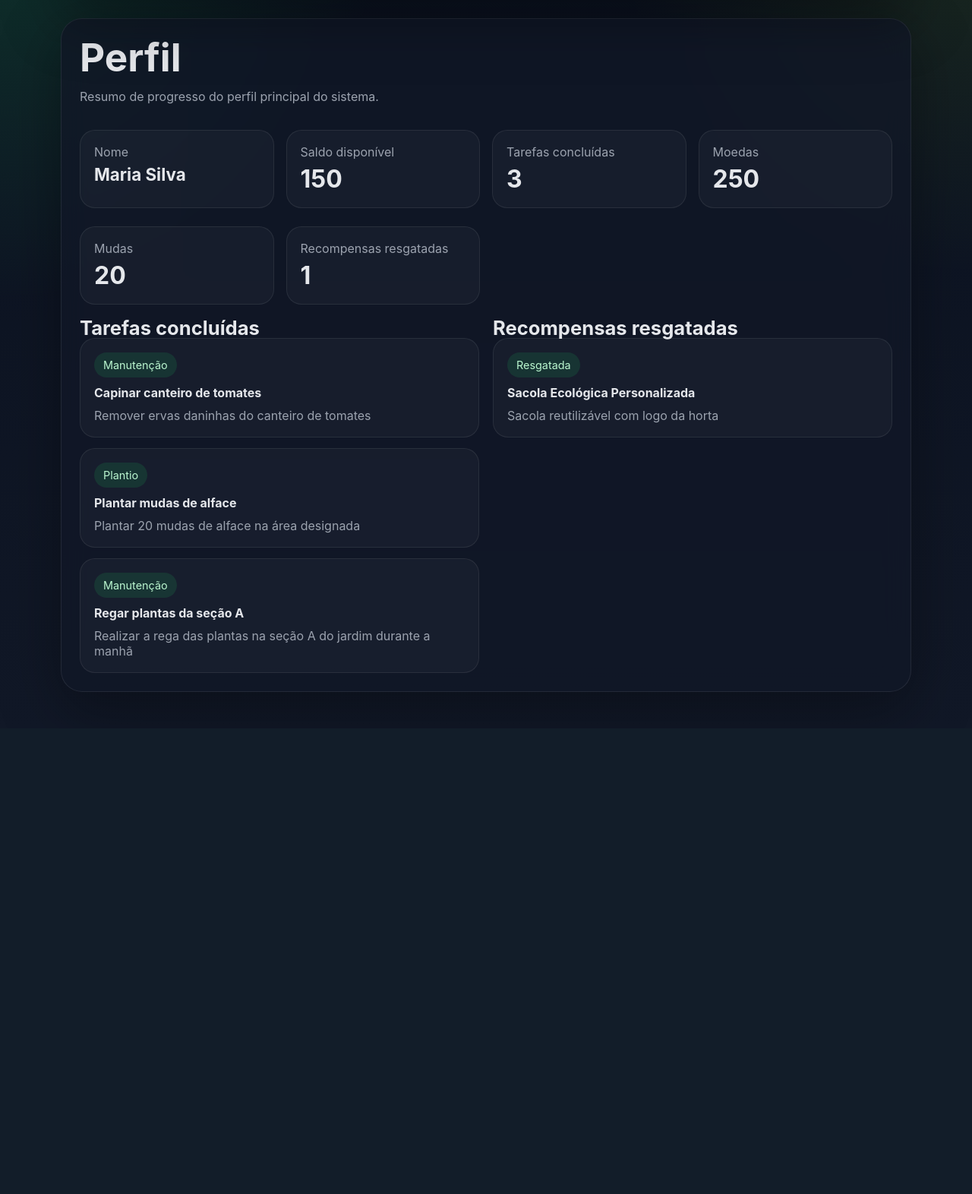
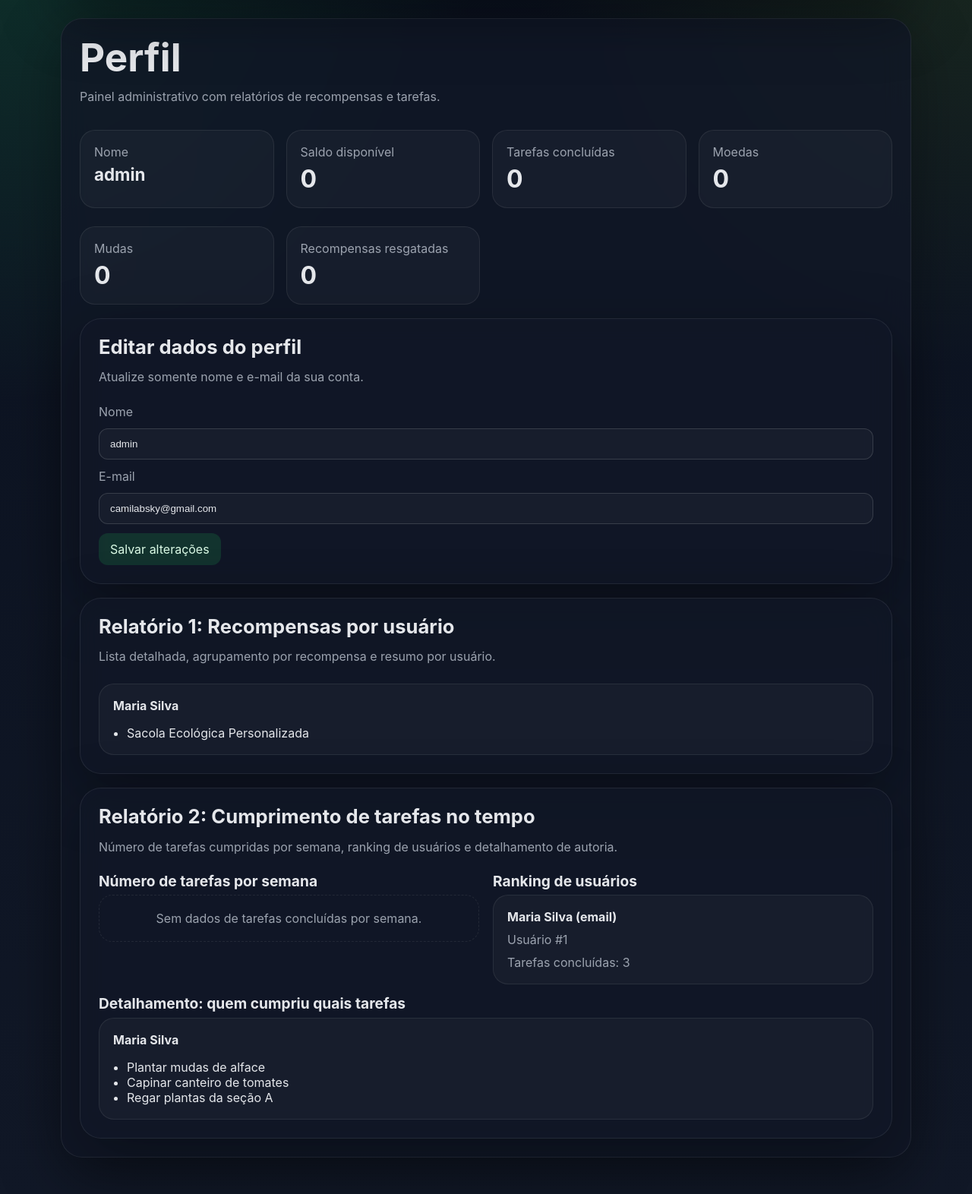
Before and after one commit to camilabsky/couve-backend-webdev, a Django app: page /perfil/ in a window 1280 px wide. Shown: the part 104-1676 px from the top of the page at 76% size. Before the commit the page ends 1019 px from the top, so only its background shows below. Run offline with Django 5.2, Linux system fonts and the light colour scheme; a user stored in the database is signed in; data comes from the database, SQL or seed files in the repository; both versions use the stored data as it was after the commit.

Commit message:
feat: finalizar cadastro, perfil e relatorios administrativos

```diff
--- a/app/templates/app/base.html
+++ b/app/templates/app/base.html
@@ -312,6 +312,7 @@
             {% elif public_header %}
             <nav class="nav">
                 <a href="{% url 'login' %}">Login</a>
+                <a href="{% url 'cadastro' %}">Cadastro</a>
             </nav>
             {% endif %}
         </header>
--- a/app/templates/app/perfil.html
+++ b/app/templates/app/perfil.html
@@ -7,7 +7,13 @@
     <div class="section-head">
         <div>
             <h1 class="section-title">Perfil</h1>
-            <p class="section-subtitle">Resumo de progresso do perfil principal do sistema.</p>
+            <p class="section-subtitle">
+                {% if is_admin %}
+                Painel administrativo com relatórios de recompensas e tarefas.
+                {% else %}
+                Resumo de progresso do seu perfil.
+                {% endif %}
+            </p>
         </div>
     </div>
 
@@ -42,6 +48,124 @@
         </div>
     </div>
 
+    <section class="panel" style="margin-top: 18px;">
+        <div class="section-head" style="margin-bottom: 10px;">
+            <div>
+                <h2 class="section-title" style="font-size: 1.6rem;">Editar dados do perfil</h2>
+                <p class="section-subtitle">Atualize somente nome e e-mail da sua conta.</p>
+            </div>
+        </div>
+
+        <form method="post" class="list" style="gap: 12px;">
+            {% csrf_token %}
+
+            <label class="muted" for="nome">Nome</label>
+            <input
+                id="nome"
+                name="nome"
+                type="text"
+                value="{{ perfil.nome }}"
+                required
+                style="width: 100%; padding: 12px 14px; border-radius: 12px; border: 1px solid rgba(255,255,255,0.14); background: rgba(255,255,255,0.03); color: var(--text);"
+            />
+
+            <label class="muted" for="email">E-mail</label>
+            <input
+                id="email"
+                name="email"
+                type="email"
+                value="{{ perfil.email|default:'' }}"
+                required
+                style="width: 100%; padding: 12px 14px; border-radius: 12px; border: 1px solid rgba(255,255,255,0.14); background: rgba(255,255,255,0.03); color: var(--text);"
+            />
+
+            <button class="button" type="submit" style="width: fit-content;">Salvar alterações</button>
+        </form>
+    </section>
+
+    {% if is_admin %}
+    <section class="panel" style="margin-top: 18px;">
+        <div class="section-head" style="margin-bottom: 10px;">
+            <div>
+                <h2 class="section-title" style="font-size: 1.6rem;">Relatório 1: Recompensas por usuário</h2>
+                <p class="section-subtitle">Lista detalhada, agrupamento por recompensa e resumo por usuário.</p>
+            </div>
+        </div>
+
+        {% regroup report_recompensas_detalhadas by id_perfil.nome as recompensas_por_usuario %}
+        <div class="list">
+            {% for grupo in recompensas_por_usuario %}
+            <article class="list-item">
+                <strong>{{ grupo.grouper }}</strong>
+                <ul style="margin: 6px 0 0 18px; padding: 0;">
+                    {% for item in grupo.list %}
+                    <li>{{ item.id_recompensa.nome }}</li>
+                    {% endfor %}
+                </ul>
+            </article>
+            {% empty %}
+            <div class="empty">Nenhum resgate encontrado com os filtros selecionados.</div>
+            {% endfor %}
+        </div>
+    </section>
+
+    <section class="panel" style="margin-top: 18px;">
+        <div class="section-head" style="margin-bottom: 10px;">
+            <div>
+                <h2 class="section-title" style="font-size: 1.6rem;">Relatório 2: Cumprimento de tarefas no tempo</h2>
+                <p class="section-subtitle">Número de tarefas cumpridas por semana, ranking de usuários e detalhamento de autoria.</p>
+            </div>
+        </div>
+
+        <div class="grid-2">
+            <div>
+                <h3 class="section-title" style="font-size: 1.2rem; margin-bottom: 8px;">Número de tarefas por semana</h3>
+                <div class="list">
+                    {% for row in report_tarefas_serie_temporal %}
+                    <article class="list-item">
+                        <strong>{{ row.periodo|date:'d/m/Y' }}</strong>
+                        <span class="muted">Concluídas: {{ row.total }}</span>
+                    </article>
+                    {% empty %}
+                    <div class="empty">Sem dados de tarefas concluídas por semana.</div>
+                    {% endfor %}
+                </div>
+            </div>
+
+            <div>
+                <h3 class="section-title" style="font-size: 1.2rem; margin-bottom: 8px;">Ranking de usuários</h3>
+                <div class="list">
+                    {% for row in report_tarefas_ranking %}
+                    <article class="list-item">
+                        <strong>{{ row.id_perfil__nome }}{% if row.id_perfil__email %} ({{ row.id_perfil__email }}){% endif %}</strong>
+                        <span class="muted">Usuário #{{ row.id_perfil }}</span>
+                        <span class="muted">Tarefas concluídas: {{ row.total_concluidas }}</span>
+                    </article>
+                    {% empty %}
+                    <div class="empty">Sem dados para ranking de usuários.</div>
+                    {% endfor %}
+                </div>
+            </div>
+        </div>
+
+        <h3 class="section-title" style="font-size: 1.2rem; margin: 16px 0 8px;">Detalhamento: quem cumpriu quais tarefas</h3>
+        {% regroup report_tarefas_detalhadas by id_perfil.nome as tarefas_por_usuario %}
+        <div class="list">
+            {% for grupo in tarefas_por_usuario %}
+            <article class="list-item">
+                <strong>{{ grupo.grouper }}</strong>
+                <ul style="margin: 6px 0 0 18px; padding: 0;">
+                    {% for tarefa in grupo.list %}
+                    <li>{{ tarefa.titulo }}</li>
+                    {% endfor %}
+                </ul>
+            </article>
+            {% empty %}
+            <div class="empty">Nenhuma tarefa concluída registrada.</div>
+            {% endfor %}
+        </div>
+    </section>
+    {% else %}
     <div class="grid-2" style="margin-top: 18px;">
         <div>
             <h2 class="section-title" style="font-size: 1.6rem;">Tarefas concluídas</h2>
@@ -73,6 +197,7 @@
             </div>
         </div>
     </div>
+    {% endif %}
     {% else %}
     <div class="empty">Nenhum perfil encontrado no banco de dados.</div>
     {% endif %}
--- a/app/urls.py
+++ b/app/urls.py
@@ -7,8 +7,8 @@ router.register('recompensas-api', views.RecompensasViewSet, basename='recompens
 
 
 urlpatterns = [
+    path('', views.landing_page, name='landing'),
     path('', include(router.urls)),
-    path('', views.landing_page, name='landing'),
     path('home/', views.home, name='home'),
     path('tarefas/', views.tarefas_page, name='tarefas'),
     path('tarefas/<int:tarefa_id>/aceitar/', views.aceitar_tarefa_page, name='aceitar_tarefa_page'),
@@ -28,5 +28,6 @@ urlpatterns = [
     path('resgatar_recompensa', views.resgatar_recompensa),
     path("me/", views.me, name="me"),
     path("login/", views.login_page, name="login"),
+    path("cadastro/", views.cadastro_page, name="cadastro"),
     path("logout/", views.logout_page, name="logout"),
     ]
--- a/app/views.py
+++ b/app/views.py
@@ -1,6 +1,9 @@
 from django.contrib import messages
+from django.contrib.auth import authenticate, get_user_model, login, logout
 from django.db import transaction
 from django.shortcuts import get_object_or_404, redirect, render
+from django.contrib.auth.decorators import login_required
+from django.utils import timezone
 from rest_framework.decorators import api_view
 from rest_framework.response import Response
 from rest_framework import viewsets
@@ -8,15 +11,12 @@ from rest_framework.permissions import AllowAny, IsAuthenticated, SAFE_METHODS
 from rest_framework_simplejwt.authentication import JWTAuthentication
 from django.db.models import Sum, Count, Value
 from django.db.models.functions import Coalesce
+from django.db.models.functions import TruncWeek
 from .models import Tarefas, Perfil, Recompensas, PerfilRecompensas
 from .serializers import RecompensasSerializer
 from rest_framework import permissions
-from rest_framework.response import Response
 from rest_framework.decorators import api_view, permission_classes
-from django.contrib.auth.decorators import login_required
-from django.contrib.auth import authenticate, login, logout
-from django.contrib import messages
-from django.shortcuts import render, redirect
+User = get_user_model()
 
 # # Endpoint público para teste
 # @api_view(['GET'])
@@ -36,8 +36,19 @@ def me(request):
         "last_name": request.user.last_name,
     })
 
-def get_active_profile():
-    return Perfil.objects.order_by('id').first()
+def get_or_create_user_profile(user):
+    if not user.is_authenticated:
+        return None
+
+    profile, _ = Perfil.objects.get_or_create(
+        user=user,
+        defaults={
+            'nome': user.get_full_name() or user.username,
+            'email': user.email or None,
+        },
+    )
+
+    return profile
 
 
 def get_profile_balance(perfil):
@@ -56,6 +67,92 @@ def get_profile_balance(perfil):
     return total_moedas - total_gasto
 
 
+def build_admin_reports(request):
+    # Report 1 filters
+    r_user = (request.GET.get('r_user') or '').strip()
+    r_recompensa = (request.GET.get('r_recompensa') or '').strip()
+    r_data_inicio = (request.GET.get('r_data_inicio') or '').strip()
+    r_data_fim = (request.GET.get('r_data_fim') or '').strip()
+
+    report_recompensas = PerfilRecompensas.objects.filter(id_perfil__isnull=False).select_related('id_perfil', 'id_recompensa')
+    if r_user:
+        report_recompensas = report_recompensas.filter(id_perfil_id=r_user)
+    if r_recompensa:
+        report_recompensas = report_recompensas.filter(id_recompensa_id=r_recompensa)
+    if r_data_inicio:
+        report_recompensas = report_recompensas.filter(data_resgate__date__gte=r_data_inicio)
+    if r_data_fim:
+        report_recompensas = report_recompensas.filter(data_resgate__date__lte=r_data_fim)
+
+    recompensas_detalhadas = report_recompensas.order_by('-data_resgate', '-id')
+
+    recompensas_resumo_usuario = (
+        report_recompensas
+        .values('id_perfil', 'id_perfil__nome', 'id_perfil__email')
+        .annotate(
+            total_resgates=Count('id'),
+            total_gasto=Coalesce(Sum('id_recompensa__preco'), Value(0)),
+        )
+        .order_by('-total_resgates', 'id_perfil__nome')
+    )
+
+    recompensas_agrupadas = (
+        report_recompensas
+        .values(
+            'id_perfil',
+            'id_perfil__nome',
+            'id_perfil__email',
+            'id_recompensa',
+            'id_recompensa__nome',
+            'id_recompensa__tipo',
+            'id_recompensa__preco',
+        )
+        .annotate(quantidade=Count('id'))
+        .order_by('id_perfil__nome', 'id_recompensa__nome')
+    )
+
+    report_tarefas = Tarefas.objects.filter(concluido=True, id_perfil__isnull=False).select_related('id_perfil')
+
+    tarefas_detalhadas = report_tarefas.order_by('-data_conclusao', '-id')
+
+    tarefas_serie_temporal = (
+        report_tarefas
+        .exclude(data_conclusao__isnull=True)
+        .annotate(periodo=TruncWeek('data_conclusao'))
+        .values('periodo')
+        .annotate(total=Count('id'))
+        .order_by('periodo')
+    )
+
+    tarefas_ranking = (
+        report_tarefas
+        .values('id_perfil', 'id_perfil__nome', 'id_perfil__email')
+        .annotate(total_concluidas=Count('id'))
+        .order_by('-total_concluidas', 'id_perfil__nome')
+    )
+
+    tarefas_tipos = Tarefas.objects.values_list('tipo', flat=True).distinct().order_by('tipo')
+
+    return {
+        'is_admin': True,
+        'report_recompensas_detalhadas': recompensas_detalhadas,
+        'report_recompensas_resumo_usuario': recompensas_resumo_usuario,
+        'report_recompensas_agrupadas': recompensas_agrupadas,
+        'report_tarefas_detalhadas': tarefas_detalhadas,
+        'report_tarefas_serie_temporal': tarefas_serie_temporal,
+        'report_tarefas_ranking': tarefas_ranking,
+        'report_filtros': {
+            'r_user': r_user,
+            'r_recompensa': r_recompensa,
+            'r_data_inicio': r_data_inicio,
+            'r_data_fim': r_data_fim,
+        },
+        'report_perfis': Perfil.objects.order_by('nome'),
+        'report_recompensas': Recompensas.objects.order_by('nome'),
+        'report_tipos_tarefa': tarefas_tipos,
+    }
+
+
 def landing_page(request):
     context = {
         'total_perfis': Perfil.objects.count(),
@@ -71,8 +168,15 @@ def login_page(request):
         return redirect("home")
 
     if request.method == "POST":
-        username = request.POST.get("username")
-        password = request.POST.get("password")
+        identifier = (request.POST.get("username") or "").strip()
+        password = request.POST.get("password") or ""
+
+        username = identifier
+        if '@' in identifier:
+            matched_user = User.objects.filter(email__iexact=identifier).first()
+            if matched_user:
+                username = matched_user.username
+
         user = authenticate(request, username=username, password=password)
         if user:
             login(request, user)
@@ -82,6 +186,51 @@ def login_page(request):
     context = {'hide_header': True}
     return render(request, "app/login.html", context)
 
+
+def cadastro_page(request):
+    if request.user.is_authenticated:
+        return redirect("home")
+
+    if request.method == "POST":
+        username = (request.POST.get("username") or "").strip()
+        email = (request.POST.get("email") or "").strip().lower()
+        nome_completo = (request.POST.get("nome_completo") or "").strip()
+        password = request.POST.get("password") or ""
+        password_confirm = request.POST.get("password_confirm") or ""
+
+        if not username or not email or not password or not password_confirm:
+            messages.error(request, "Preencha todos os campos obrigatórios.")
+            return render(request, "app/cadastro.html", {'hide_header': True})
+
+        if password != password_confirm:
+            messages.error(request, "As senhas não coincidem.")
+            return render(request, "app/cadastro.html", {'hide_header': True})
+
+        if User.objects.filter(username__iexact=username).exists():
+            messages.error(request, "Este username já está em uso.")
+            return render(request, "app/cadastro.html", {'hide_header': True})
+
+        if User.objects.filter(email__iexact=email).exists() or Perfil.objects.filter(email__iexact=email).exists():
+            messages.error(request, "Este e-mail já está em uso.")
+            return render(request, "app/cadastro.html", {'hide_header': True})
+
+        user = User.objects.create_user(
+            username=username,
+            email=email,
+            password=password,
+        )
+
+        Perfil.objects.create(
+            user=user,
+            nome=nome_completo or username,
+            email=email,
+        )
+
+        messages.success(request, "Cadastro realizado com sucesso. Faça login para continuar.")
+        return redirect("login")
+
+    return render(request, "app/cadastro.html", {'hide_header': True})
+
 def logout_page(request):
     logout(request)
     return redirect("landing")
@@ -89,7 +238,7 @@ def logout_page(request):
 
 @login_required(login_url="login")
 def home(request):
-    perfil = get_active_profile()
+    perfil = get_or_create_user_profile(request.user)
     context = {
         'greeting_name': perfil.nome if perfil else 'visitante',
         'perfil': perfil,
@@ -104,7 +253,7 @@ def home(request):
 
 @login_required(login_url="login")
 def tarefas_page(request):
-    perfil = get_active_profile()
+    perfil = get_or_create_user_profile(request.user)
     context = {
         'perfil': perfil,
         'saldo': get_profile_balance(perfil),
@@ -114,7 +263,7 @@ def tarefas_page(request):
 
 @login_required(login_url="login")
 def recompensas_page(request):
-    perfil = get_active_profile()
+    perfil = get_or_create_user_profile(request.user)
     estoque_por_recompensa = {
         item['id_recompensa_id']: item['total']
         for item in PerfilRecompensas.objects.filter(id_perfil__isnull=True)
@@ -135,9 +284,35 @@ def recompensas_page(request):
 
 @login_required(login_url="login")
 def perfil_page(request):
-    perfil = get_active_profile()
+    perfil = get_or_create_user_profile(request.user)
+
+    if request.method == 'POST' and perfil:
+        nome = (request.POST.get('nome') or '').strip()
+        email = (request.POST.get('email') or '').strip().lower()
+
+        if not nome or not email:
+            messages.error(request, 'Nome e e-mail são obrigatórios.')
+            return redirect('perfil')
+
+        duplicated_user_email = User.objects.filter(email__iexact=email).exclude(id=request.user.id).exists()
+        duplicated_profile_email = Perfil.objects.filter(email__iexact=email).exclude(id=perfil.id).exists()
+        if duplicated_user_email or duplicated_profile_email:
+            messages.error(request, 'Este e-mail já está em uso por outro usuário.')
+            return redirect('perfil')
+
+        perfil.nome = nome
+        perfil.email = email
+        perfil.save(update_fields=['nome', 'email'])
+
+        request.user.email = email
+        request.user.save(update_fields=['email'])
+
+        messages.success(request, 'Perfil atualizado com sucesso.')
+        return redirect('perfil')
+
     context = {
         'perfil': perfil,
+        'is_admin': request.user.is_superuser,
         'saldo': get_profile_balance(perfil),
         'tarefas_concluidas': Tarefas.objects.filter(id_perfil=perfil, concluido=True).count() if perfil else 0,
         'moedas': Tarefas.objects.filter(id_perfil=perfil, concluido=True).aggregate(total=Coalesce(Sum('moedas'), Value(0)))['total'] if perfil else 0,
@@ -146,15 +321,19 @@ def perfil_page(request):
         'tarefas_concluidas_lista': Tarefas.objects.filter(id_perfil=perfil, concluido=True).order_by('titulo') if perfil else [],
         'recompensas_resgatadas_lista': PerfilRecompensas.objects.filter(id_perfil=perfil).select_related('id_recompensa').order_by('id_recompensa__nome') if perfil else [],
     }
+    if request.user.is_superuser:
+        context.update(build_admin_reports(request))
+
     return render(request, 'app/perfil.html', context)
 
 
 @transaction.atomic
+@login_required(login_url="login")
 def aceitar_tarefa_page(request, tarefa_id):
     if request.method != 'POST':
         return redirect('tarefas')
 
-    perfil = get_active_profile()
+    perfil = get_or_create_user_profile(request.user)
     if not perfil:
         messages.error(request, 'Nenhum perfil disponível para aceitar tarefas.')
         return redirect('tarefas')
@@ -171,13 +350,14 @@ def aceitar_tarefa_page(request, tarefa_id):
 
 
 @transaction.atomic
+@login_required(login_url="login")
 def concluir_tarefa_page(request, tarefa_id):
     next_page = request.POST.get('next', 'tarefas')
 
     if request.method != 'POST':
         return redirect(next_page)
 
-    perfil = get_active_profile()
+    perfil = get_or_create_user_profile(request.user)
     if not perfil:
         messages.error(request, 'Nenhum perfil disponível para concluir tarefas.')
         return redirect(next_page)
@@ -189,18 +369,20 @@ def concluir_tarefa_page(request, tarefa_id):
         messages.warning(request, 'Essa tarefa já foi concluída.')
     else:
         tarefa.concluido = True
-        tarefa.save(update_fields=['concluido'])
+        tarefa.data_conclusao = timezone.now()
+        tarefa.save(update_fields=['concluido', 'data_conclusao'])
         messages.success(request, f'Tarefa "{tarefa.titulo}" concluída. As moedas já entraram no saldo.')
 
     return redirect(next_page)
 
 
 @transaction.atomic
+@login_required(login_url="login")
 def resgatar_recompensa_page(request, recompensa_id):
     if request.method != 'POST':
         return redirect('recompensas')
 
-    perfil = get_active_profile()
+    perfil = get_or_create_user_profile(request.user)
     if not perfil:
         messages.error(request, 'Nenhum perfil disponível para resgatar recompensas.')
         return redirect('recompensas')
@@ -220,7 +402,8 @@ def resgatar_recompensa_page(request, recompensa_id):
         messages.warning(request, 'Essa recompensa está sem estoque no momento.')
     else:
         item_estoque.id_perfil = perfil
-        item_estoque.save(update_fields=['id_perfil'])
+        item_estoque.data_resgate = timezone.now()
+        item_estoque.save(update_fields=['id_perfil', 'data_resgate'])
         messages.success(request, f'Recompensa "{recompensa.nome}" resgatada com sucesso.')
 
     return redirect('recompensas')
@@ -286,7 +469,10 @@ def concluir_tarefa(request):
     id_tarefa = request.data.get('id_tarefa')
     if id_tarefa is None:
         return Response({'error': 'id_tarefa required'}, status=400)
-    updated = Tarefas.objects.filter(id=id_tarefa, concluido=False).update(concluido=True)
+    updated = Tarefas.objects.filter(id=id_tarefa, concluido=False).update(
+        concluido=True,
+        data_conclusao=timezone.now(),
+    )
     return Response({'affected': updated})
 
 @api_view(['GET'])
@@ -347,7 +533,8 @@ def resgatar_recompensa(request):
 
     if updated:
         updated.id_perfil_id = id_perfil
-        updated.save(update_fields=['id_perfil'])
+        updated.data_resgate = timezone.now()
+        updated.save(update_fields=['id_perfil', 'data_resgate'])
         return Response({'affected': 1})
     else:
         return Response({'affected': 0})
```
Also changed, not shown: DOCUMENTACAO_ENTREGA3.md (added, +126 -0 lines), app/models.py (+10 -0 lines), app/templates/app/cadastro.html (added, +58 -0 lines), app/templates/app/login.html (+4 -5 lines), README.md (added), app/migrations/0004_perfil_user.py (added), app/migrations/0005_tarefas_data_conclusao_perfilrecompensas_data_resgate.py (added), db.sqlite3.
